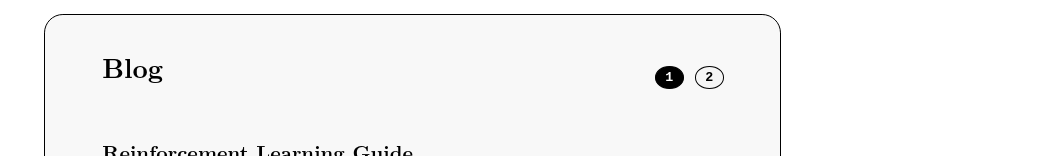
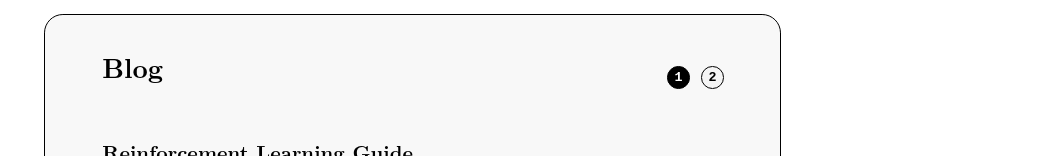
Before and after one commit to mlajciak/mlajciak.com-web, a React (Vite) app: page / in a window 1280 px wide. Shown: the part 253-409 px from the top of the page, without its empty margins (227-1280 px from the left). Built offline with nearby package versions, Linux system fonts and the light colour scheme.

Commit message:
Fix squashed pagination buttons on regular width
- Add explicit width: 0.6cm to match height
- Remove horizontal padding to maintain perfect circles
- Buttons now display as proper circles on desktop

```diff
--- a/src/App.css
+++ b/src/App.css
@@ -265,8 +265,9 @@ body[data-theme="dark"] .blog-section {
 
 .pagination-btn {
   min-width: 0.6cm;
+  width: 0.6cm;
   height: 0.6cm;
-  padding: 0 0.25cm;
+  padding: 0;
   border: 1px solid #000000;
   background: #f5f5f5;
   color: #000000;
```
